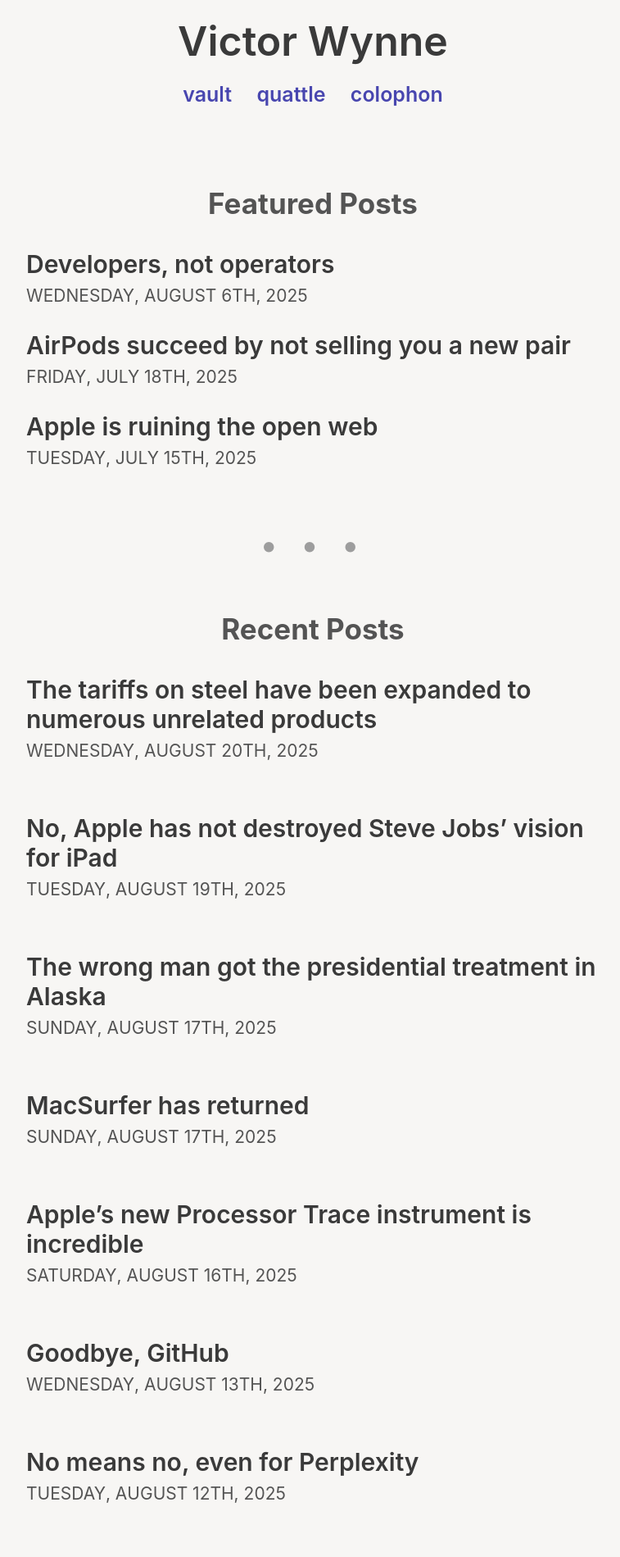
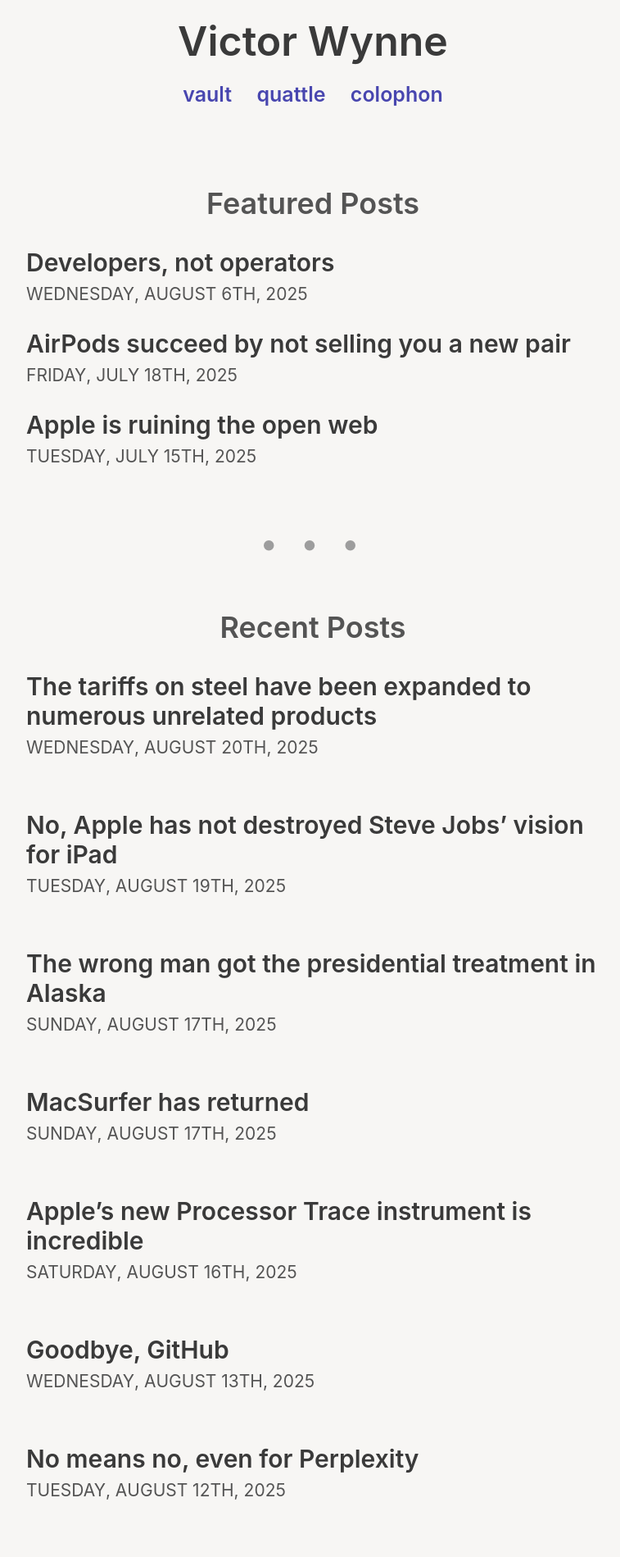
Before and after one commit to victorwynne/victorwynne, a Jekyll site: the page built from index.html, in a window 1280 px wide. Shown: the top 1899 px of the page at 82% size, without its empty margins (258-1015 px from the left). Built offline with Jekyll 4.4.1, drawn with Linux system fonts in a browser that asks for light colours; comment, search, counter and statistics services are not loaded.

Commit message:
_type.scss

```diff
--- a/_sass/_type.scss
+++ b/_sass/_type.scss
@@ -30,10 +30,9 @@ h2 {
 
 h2.featured-posts,
 h2.recent-posts {
-  font-size: 1.75rem;
-  font-weight: bold;
+  font-size: 1.8rem;
   text-align: center;
-  margin-bottom: 1.75rem;
+  margin-bottom: 1.6rem;
 }
 
 h3 {
```
